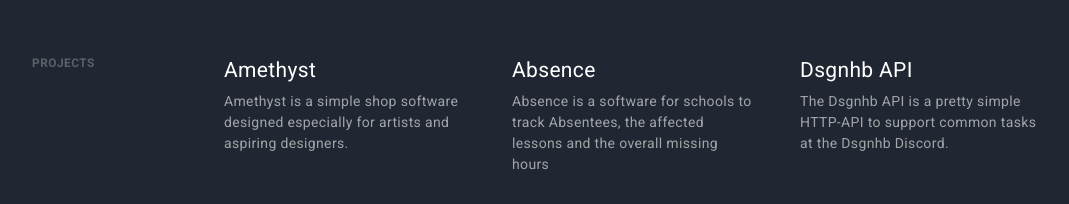
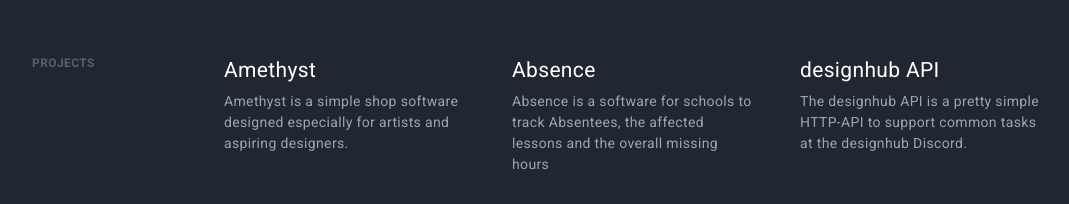
Before and after one commit to LukvonStrom/website, a plain HTML site: page index.html in a window 1280 px wide. Shown: the part 809-1013 px from the top of the page, without its empty margins (64-1133 px from the left). Drawn offline with Linux system fonts and the light colour scheme.

Commit message:
:bug: ITS F*CKING DESIGNHUB

```diff
--- a/index.html
+++ b/index.html
@@ -115,8 +115,8 @@
                   <p>Absence is a software for schools to track Absentees, the affected lessons and the overall missing hours</p>
               </li>
               <li class="item">
-                  <h3><a href="https://github.com/dsgnhb/api" target="_blank">Dsgnhb API</h3></a>
-                  <p>The Dsgnhb API is a pretty simple HTTP-API to support common tasks at the Dsgnhb Discord.</p>
+                  <h3><a href="https://github.com/dsgnhb/api" target="_blank">designhub API</h3></a>
+                  <p>The designhub API is a pretty simple HTTP-API to support common tasks at the designhub Discord.</p>
               </li>
             </ul>
           </main>
```
